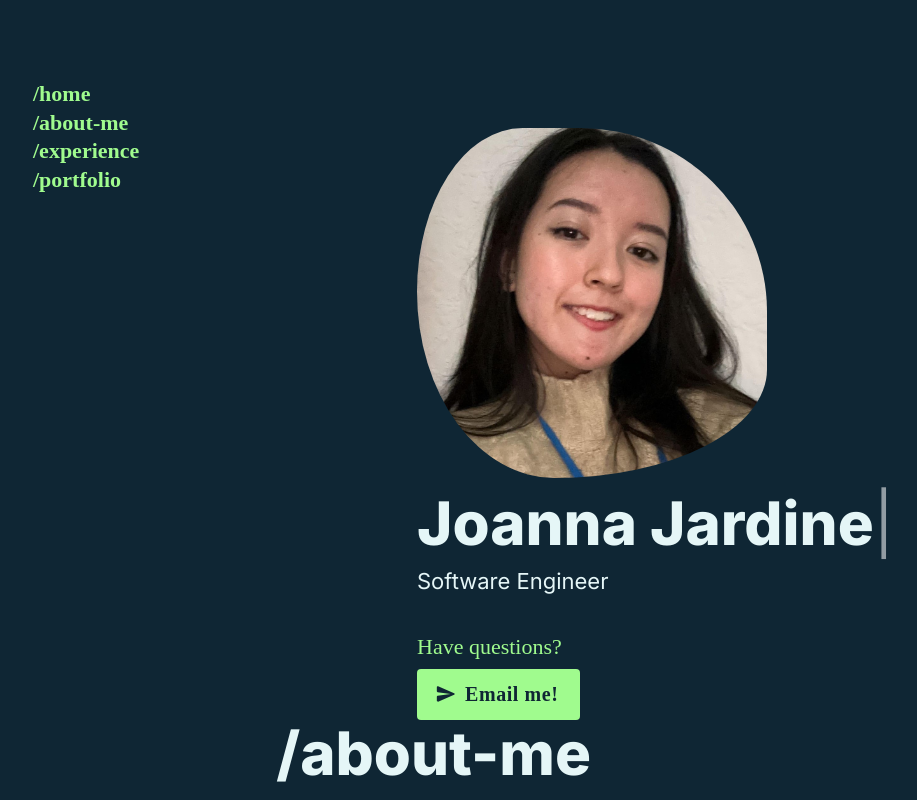
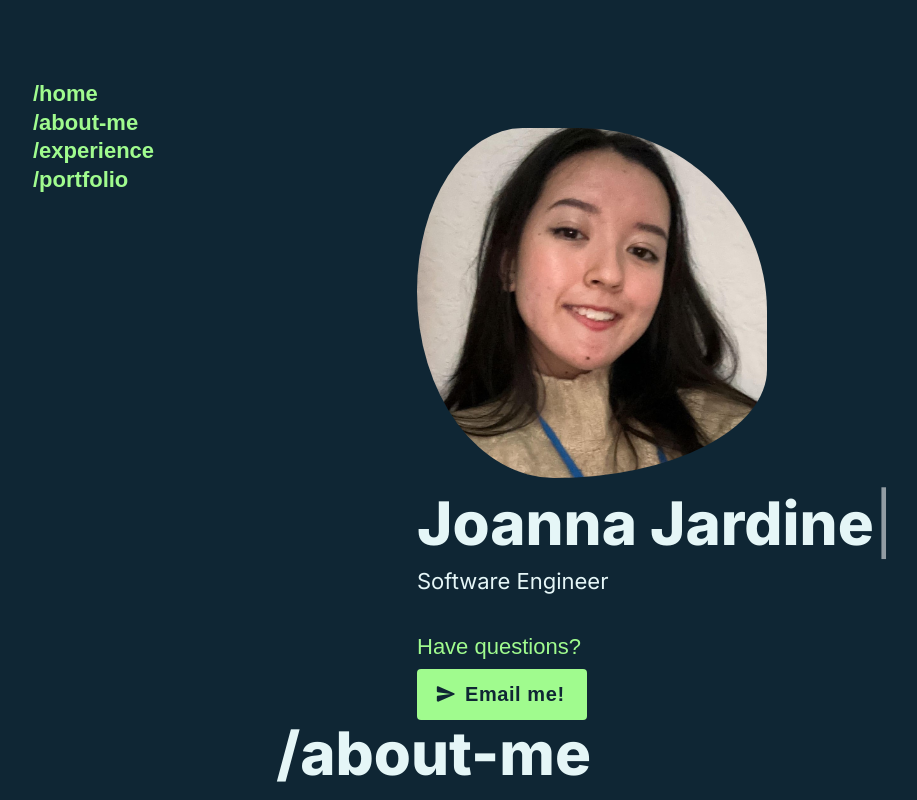
Before and after one commit to epicjoanna/my-portfolio, a Next.js app: page / in a window 1280 px wide. Shown: the top 800 px of the page, without its empty margins (31-948 px from the left). Built offline with nearby package versions, Linux system fonts and the light colour scheme; a web font is replaced by a local one.

Commit message:
font bug fix

```diff
--- a/src/app/globals.css
+++ b/src/app/globals.css
@@ -1,18 +1,3 @@
-/* fonts */
-
-@font-face {
-  font-family: 'NTR';
-  src: local('NTR');
-  font-display: fallback,
-  url(/public/fonts/NTR/NTR-Regular.ttf) format('ttf');
-}
-
-@font-face {
-  font-family: 'Calibre';
-  src: local('Calibre'),
-       url('/public/fonts/Calibre/CalibreRegular.otf') format('otf');
-}
-
 /* styles */
 
 .content {
@@ -53,7 +38,7 @@ h2 {
 
 h3 {
   font-size: 22px !important;
-  font-family: NTR !important;
+  font-family: 'NTR', sans-serif !important;
   color: #a0fb8e !important;
 }
 
--- a/src/app/styles/Home.css
+++ b/src/app/styles/Home.css
@@ -1,4 +1,4 @@
-    #home {
+     #home {
         padding-top: 10%;
         position: absolute;
         left: 35%;
@@ -30,7 +30,7 @@
 
     .email-button {
         font-size: 20px !important;
-        font-family: 'NTR' !important;
+        font-family: 'NTR', sans-serif !important;
         font-weight: bold !important;
         text-decoration: none !important;
         text-transform: none !important;
--- a/src/app/styles/Portfolio.css
+++ b/src/app/styles/Portfolio.css
@@ -1,3 +1,5 @@
+@import url('https://fonts.googleapis.com/css2?family=NTR&display=swap');
+
 #portfolio {
     padding-top: 10%;
     padding-left: 40%;
@@ -41,6 +43,6 @@
 
   .carousel-caption h3 {
     font-size: 28px !important;
-    font-family: NTR !important;
+    font-family: 'NTR', sans-serif !important;
     color: #a0fb8e !important;
   }
--- a/src/app/styles/Sidebar.css
+++ b/src/app/styles/Sidebar.css
@@ -1,7 +1,7 @@
   #nav {
       color: #6ee78f;
       font-size: 22px;
-      font-family: 'NTR';
+      font-family: 'NTR', sans-serif;
       font-weight: bold;
       line-height: 130%;
   }
```
